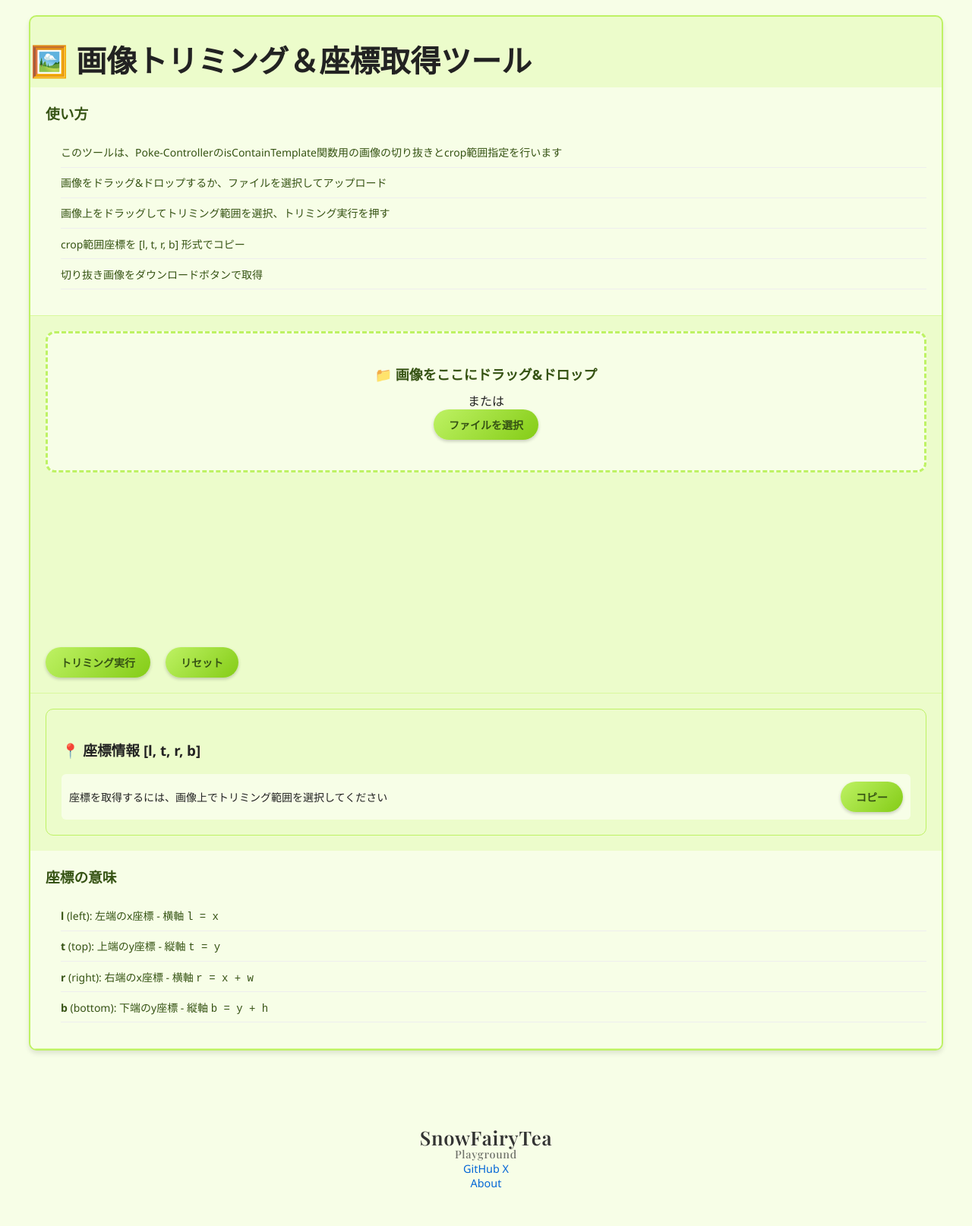
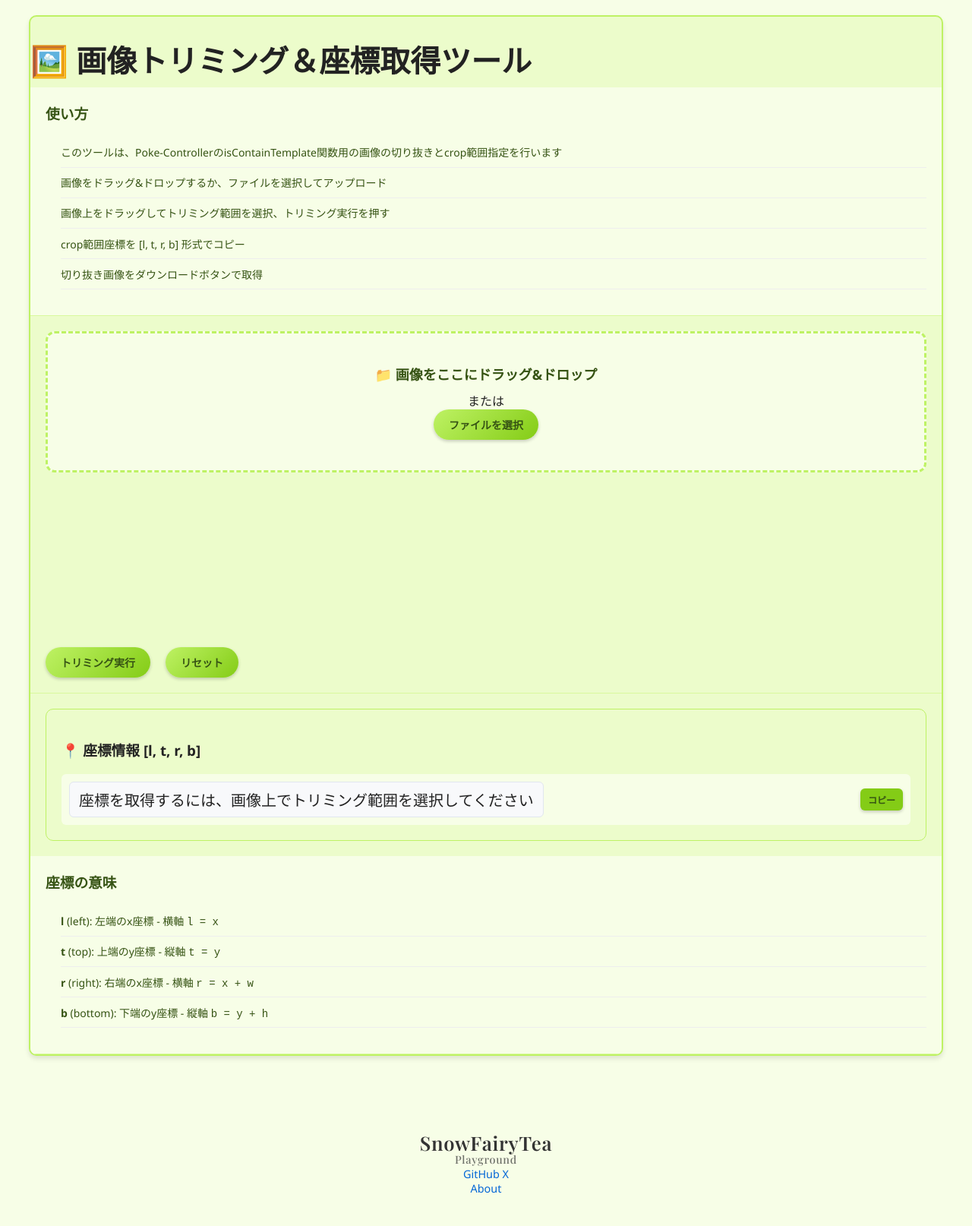
Before and after one commit to SnowFairyTea/playground, a Jekyll site: the page built from apps/image_cropper_tool/index.html, in a window 1280 px wide. Shown: the whole page at 76% size. Built offline with Jekyll 4.4.1, drawn with Linux system fonts in a browser that asks for light colours.

Commit message:
座標表示用スタイルを追加し、コピー機能を改善しました

```diff
--- a/apps/image_cropper_tool/index.html
+++ b/apps/image_cropper_tool/index.html
@@ -3,8 +3,41 @@ layout: artifacts
 title: 画像トリミング＆座標取得ツール
 ---
 
+<!-- 追加: 座標表示用スタイル（大きく・クリック可能・成功フィードバック） -->
+<style>
+	/* ...既存のスタイルがあればそのまま... */
+	.coordinate-display {
+		display: flex;
+		align-items: center;
+		gap: 8px;
+		flex-wrap: wrap;
+	}
+	.coordinate-text {
+		font-size: 1.25rem; /* 大きめ表示 */
+		padding: 8px 12px;
+		border-radius: 6px;
+		background: #f8f9fb;
+		border: 1px solid #e1e6ef;
+		cursor: pointer;
+		color: #222;
+		text-align: center;
+		white-space: nowrap;
+	}
+	.coordinate-text:active { transform: translateY(1px); }
+	.copy-btn { /* コピー用小ボタン */
+		padding: 6px 10px;
+		border-radius: 6px;
+		cursor: pointer;
+	}
+	.copy-success {
+		background: #e6ffea !important;
+		color: #0b7a2a !important;
+		border-color: #bfeec9 !important;
+	}
+</style>
+
     <div class="container">
-        <h1>🖼️ 画像トリミング＆座標取得ツール</h1>
+		<h1>🖼️ 画像トリミング＆座標取得ツール</h1>
 
         <div class="instructions">
             <h3>使い方</h3>
@@ -40,8 +73,9 @@ title: 画像トリミング＆座標取得ツール
         <div class="info-panel" id="infoPanel">
             <h3>📍 座標情報 [l, t, r, b]</h3>
             <div class="coordinate-display" id="coordinateDisplay">
-                座標を取得するには、画像上でトリミング範囲を選択してください
-                <button class="toggle-btn" id="copyBtn" onclick="copyCoordinates()">コピー</button>
+                <!-- 初期表示はクリック可能な要素とコピーボタンの組にしておく（currentCoordinates が無ければコピーは無視される） -->
+                <button class="coordinate-text" id="coordinateText" onclick="copyCoordinates()">座標を取得するには、画像上でトリミング範囲を選択してください</button>
+                <button class="toggle-btn copy-btn" id="copyBtn" onclick="copyCoordinates()">コピー</button>
             </div>
         </div>
 
@@ -233,8 +267,10 @@ title: 画像トリミング＆座標取得ツール
             currentCoordinates = [l, t, r, b];
 
             const coordinateText = `[${l}, ${t}, ${r}, ${b}]`;
+            // 数値部分を大きくしてクリックでコピーできるようにする
             document.getElementById('coordinateDisplay').innerHTML =
-                `search_range = ${coordinateText}<button class="copy-btn" id="copyBtn" onclick="copyCoordinates()">コピー</button>`;
+                `<button class="coordinate-text" id="coordinateText" onclick="copyCoordinates()">${coordinateText}</button>` +
+                `<button class="toggle-btn copy-btn" id="copyBtn" onclick="copyCoordinates()">コピー</button>`;
         }
 
         function copyCoordinates() {
@@ -313,7 +363,8 @@ title: 画像トリミング＆座標取得ツール
             // UI をリセット
             document.getElementById('cropBtn').disabled = true;
             document.getElementById('coordinateDisplay').innerHTML =
-                '座標を取得するには、画像上でトリミング範囲を選択してください<button class="copy-btn" id="copyBtn" onclick="copyCoordinates()">コピー</button>';
+                `<button class="coordinate-text" id="coordinateText" onclick="copyCoordinates()">座標を取得するには、画像上でトリミング範囲を選択してください</button>` +
+                `<button class="toggle-btn copy-btn" id="copyBtn" onclick="copyCoordinates()">コピー</button>`;
             document.getElementById('resultImages').style.display = 'none';
         }
     </script>
```
Also changed, not shown: other parts of apps/image_cropper_tool/index.html (+18 -4 lines).
